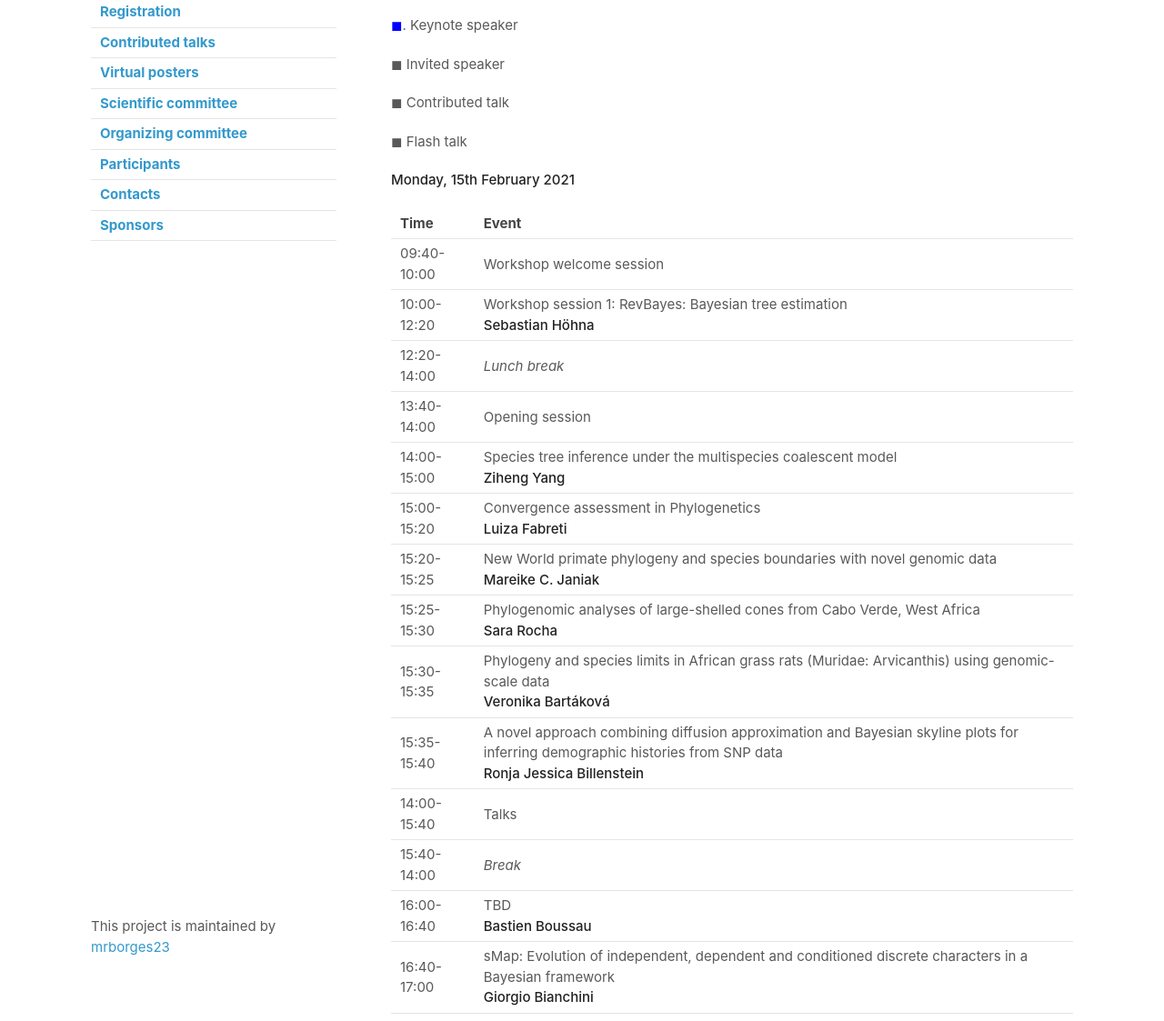
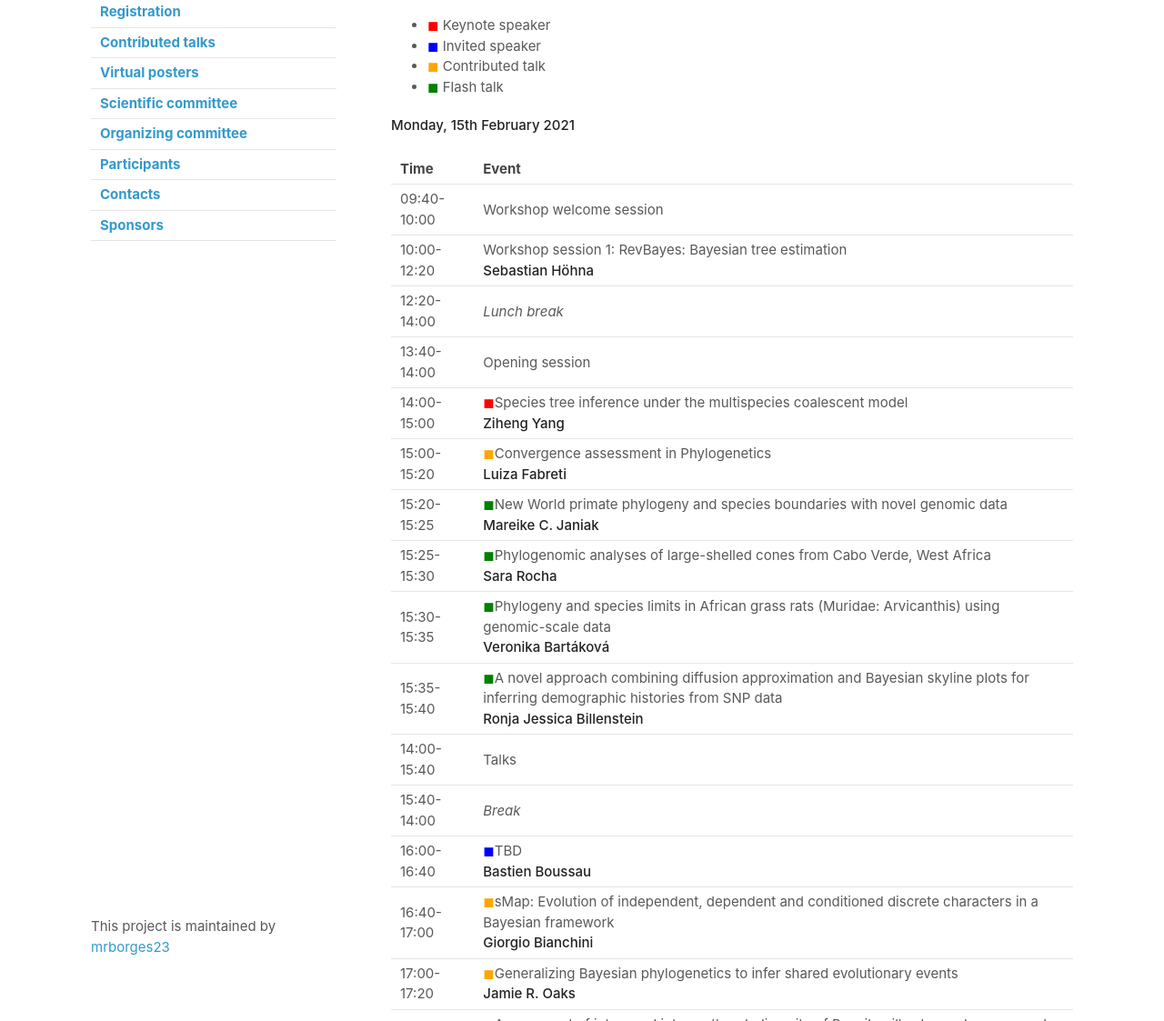
Before and after one commit to mrborges23/micphy2021, a Jekyll site: the page built from program.md, in a window 1280 px wide and 1400 px high, cut to the strip 277-1400 px from the top of the window. Shown: the whole strip at 91% size. Built offline with Jekyll 4.4.1, drawn with Linux system fonts in a browser that asks for light colours; our own code applies the rules of GitHub Pages for plain Markdown files; part of the change alters nothing that is shown.

Commit message:
schedule

```diff
--- a/program.md
+++ b/program.md
@@ -3,14 +3,10 @@
 <div style="text-align:center;padding:1em 0;"> <h4><a style="text-decoration:none;" href="https://www.zeitverschiebung.net/en/city/2761369"><span style="color:gray;">Current local time in</span><br />Vienna, Austria</a></h4> <iframe src="https://www.zeitverschiebung.net/clock-widget-iframe-v2?language=en&size=small&timezone=Europe%2FVienna" width="100%" height="90" frameborder="0" seamless></iframe> </div>
 
 
-<span style="color:blue">&#9724;</span>. Keynote speaker
-
-
-&#9724; Invited speaker
-
-&#9724; Contributed talk
-
-&#9724; Flash talk
+* <span style="color:red">&#9724;</span> Keynote speaker
+* <span style="color:blue">&#9724;</span> Invited speaker
+* <span style="color:orange">&#9724;</span> Contributed talk
+* <span style="color:green">&#9724;</span> Flash talk
 
 
 
@@ -22,21 +18,21 @@
 |10:00-12:20| Workshop session 1: RevBayes: Bayesian tree estimation<br/>**Sebastian Höhna** |
 |12:20-14:00| *Lunch break* |
 |13:40-14:00| Opening session |
-|14:00-15:00| Species tree inference under the multispecies coalescent model<br/>**Ziheng Yang**   |
-|15:00-15:20| Convergence assessment in Phylogenetics <br/> **Luiza Fabreti** |
-|15:20-15:25| New World primate phylogeny and species boundaries with novel genomic data <br/>  **Mareike C. Janiak** |
-|15:25-15:30| Phylogenomic analyses of large-shelled cones from Cabo Verde, West Africa <br/> **Sara Rocha** |
-|15:30-15:35| Phylogeny and species limits in African grass rats (Muridae: Arvicanthis) using genomic-scale data  <br/> **Veronika Bartáková**|
-|15:35-15:40| A novel approach combining diffusion approximation and Bayesian skyline plots for inferring demographic histories from SNP data <br/> **Ronja Jessica Billenstein** |
+|14:00-15:00| <span style="color:red">&#9724;</span>Species tree inference under the multispecies coalescent model<br/>**Ziheng Yang**   |
+|15:00-15:20| <span style="color:orange">&#9724;</span>Convergence assessment in Phylogenetics <br/> **Luiza Fabreti** |
+|15:20-15:25| <span style="color:green">&#9724;</span>New World primate phylogeny and species boundaries with novel genomic data <br/>  **Mareike C. Janiak** |
+|15:25-15:30| <span style="color:green">&#9724;</span>Phylogenomic analyses of large-shelled cones from Cabo Verde, West Africa <br/> **Sara Rocha** |
+|15:30-15:35| <span style="color:green">&#9724;</span>Phylogeny and species limits in African grass rats (Muridae: Arvicanthis) using genomic-scale data  <br/> **Veronika Bartáková**|
+|15:35-15:40| <span style="color:green">&#9724;</span>A novel approach combining diffusion approximation and Bayesian skyline plots for inferring demographic histories from SNP data <br/> **Ronja Jessica Billenstein** |
 |14:00-15:40| Talks |
 |15:40-14:00| *Break*|
-|16:00-16:40| TBD <br/> **Bastien Boussau** |
-|16:40-17:00| sMap: Evolution of independent, dependent and conditioned discrete characters in a Bayesian framework <br/>**Giorgio Bianchini** |
-|17:00-17:20| Generalizing Bayesian phylogenetics to infer shared evolutionary events<br/>**Jamie R. Oaks** |
-|17:20-17:25| Assessment of intra- and inter-outbreak diversity of Paenibacillus larvae by core- and whole-genome multilocus sequence typing (cg/wgMLST) <br/> **Bojan Papić** |
-|17:25-17:30| Reconstructing the evolutionary history of a rapid species radiation: the Andean Lupins <br/> **Bruno Nevado**|
-|17:30-17:35| Patterns of genomic divergence and phylogenomic analyses in a young marine radiation <br/> **Martin Helmkampf** |
-|17:35-17:40| Impact of the Paleocene–Eocene Thermal Maximum on diversification dynamics in Paederinae rove beetles <br/> **Katarzyna Koszela** |
+|16:00-16:40| <span style="color:blue">&#9724;</span>TBD <br/> **Bastien Boussau** |
+|16:40-17:00| <span style="color:orange">&#9724;</span>sMap: Evolution of independent, dependent and conditioned discrete characters in a Bayesian framework <br/>**Giorgio Bianchini** |
+|17:00-17:20| <span style="color:orange">&#9724;</span>Generalizing Bayesian phylogenetics to infer shared evolutionary events<br/>**Jamie R. Oaks** |
+|17:20-17:25| <span style="color:green">&#9724;</span>Assessment of intra- and inter-outbreak diversity of Paenibacillus larvae by core- and whole-genome multilocus sequence typing (cg/wgMLST) <br/> **Bojan Papić** |
+|17:25-17:30| <span style="color:green">&#9724;</span>Reconstructing the evolutionary history of a rapid species radiation: the Andean Lupins <br/> **Bruno Nevado**|
+|17:30-17:35| <span style="color:green">&#9724;</span>Patterns of genomic divergence and phylogenomic analyses in a young marine radiation <br/> **Martin Helmkampf** |
+|17:35-17:40| <span style="color:green">&#9724;</span>Impact of the Paleocene–Eocene Thermal Maximum on diversification dynamics in Paederinae rove beetles <br/> **Katarzyna Koszela** |
 |17:40-18:40| Discussion group |
 
 <br>
@@ -47,17 +43,17 @@
 |---|---|
 |10:00-12:20| Workshop session 2: IQ-tree Polymorphism-aware phylogentic models <br/> **Dominik Schrempf**  |
 |12:20-14:00| *Lunch break* |
-|14:00-14:40| Polymorphism-ware phylogenetic models and their applications  <br/> **Carolin Kosiol**  |
-|14:40-15:00| ILS-Aware Analyses of Retroelement Insertions in the Anomaly Zone <br/>  **Erin Molloy** |
-|15:00-15:20| The corrected Synonymous Dinucleotide Usage: a novel framework for quantifying genomic dinucleotide representation <br/>  **Spyros Lytras** |
-|15:20-15:25| Congruent birth-death models can be collapsed using Bayesian inference <br/> **Bjørn Tore Kopperud** |
-|15:25-15:30| Phylogenetic relationships and evolution of Paederinae rove beetles (Staphylinidae) based on genomic and morphological data <br/>  **Alexandra Tokareva** |
-|15:30-15:35| Phylogenomics analysis reveals new microsporidian species as the most basal member of Ordospora clade  <br/> **Nathalia R. de Albuquerque**  |
-|15:35-15:40| Molecular Evolution of Olfactory Receptors through jawless and jawed fishes <br/> **Liliana Silva**  |
+|14:00-14:40| <span style="color:blue">&#9724;</span>Polymorphism-ware phylogenetic models and their applications  <br/> **Carolin Kosiol**  |
+|14:40-15:00| <span style="color:orange">&#9724;</span>ILS-Aware Analyses of Retroelement Insertions in the Anomaly Zone <br/>  **Erin Molloy** |
+|15:00-15:20| <span style="color:orange">&#9724;</span>The corrected Synonymous Dinucleotide Usage: a novel framework for quantifying genomic dinucleotide representation <br/>  **Spyros Lytras** |
+|15:20-15:25| <span style="color:green">&#9724;</span>Congruent birth-death models can be collapsed using Bayesian inference <br/> **Bjørn Tore Kopperud** |
+|15:25-15:30| <span style="color:green">&#9724;</span>Phylogenetic relationships and evolution of Paederinae rove beetles (Staphylinidae) based on genomic and morphological data <br/>  **Alexandra Tokareva** |
+|15:30-15:35| <span style="color:green">&#9724;</span>Phylogenomics analysis reveals new microsporidian species as the most basal member of Ordospora clade  <br/> **Nathalia R. de Albuquerque**  |
+|15:35-15:40| <span style="color:green">&#9724;</span>Molecular Evolution of Olfactory Receptors through jawless and jawed fishes <br/> **Liliana Silva**  |
 |15:40-14:00| *Break*|
-|16:00-17:00| TBD <br/> **Tracy Heath**  |
-|17:00-17:20| Inferring divergence times using a stepwise Bayesian approach<br/> **Allison Yi Hsiang** |
-|17:20-17:40| Dating Alphaproteobacteria evolution with eukaryotic fossils <br/> **Sishuo Wang**  |
+|16:00-17:00| <span style="color:red">&#9724;</span>TBD <br/> **Tracy Heath**  |
+|17:00-17:20| <span style="color:orange">&#9724;</span>Inferring divergence times using a stepwise Bayesian approach<br/> **Allison Yi Hsiang** |
+|17:20-17:40| <span style="color:orange">&#9724;</span>Dating Alphaproteobacteria evolution with eukaryotic fossils <br/> **Sishuo Wang**  |
 |17:40-18:40| Poster session |
 
 <br>
@@ -68,10 +64,10 @@
 |---|---|
 |10:00-12:20| Workshop session 3: Bayesian polymorphism-aware phylogenetic inference  <br/>**Rui Borges and Carolin Koisol** |
 |12:20-14:00| *Lunch break* |
-|14:00-14:40| Mutational signatures in cancer genomics<br/>**Asger Hobolth** |
-|14:40-15:00| On the terminal branch length distribution and its application in the singleton density score <br/>**Benjamin Wölfl** |
-|15:00-15:20| Placing ancient DNA sequences into reference phylogenies  <br/>**Bianca De Sanctis**  |
+|14:00-14:40| <span style="color:blue">&#9724;</span>Mutational signatures in cancer genomics<br/>**Asger Hobolth** |
+|14:40-15:00| <span style="color:orange">&#9724;</span>On the terminal branch length distribution and its application in the singleton density score <br/>**Benjamin Wölfl** |
+|15:00-15:20| <span style="color:orange">&#9724;</span>Placing ancient DNA sequences into reference phylogenies  <br/>**Bianca De Sanctis**  |
 |15:20-15:40| *Break*|
-|15:40-16:00| Dissecting genomic determinants of positive selection with an evolution-guided regression model<br/>**Yi-Fei Huang** |
-|16:00-16:20| Ordering the events in the ancient tree of life with edge length ratio distributions <br/> **Andrew J. Roger**  |
+|15:40-16:00| <span style="color:orange">&#9724;</span>Dissecting genomic determinants of positive selection with an evolution-guided regression model<br/>**Yi-Fei Huang** |
+|16:00-16:20| <span style="color:orange">&#9724;</span>Ordering the events in the ancient tree of life with edge length ratio distributions <br/> **Andrew J. Roger**  |
 |16:20-16:40| Closing session |
```
